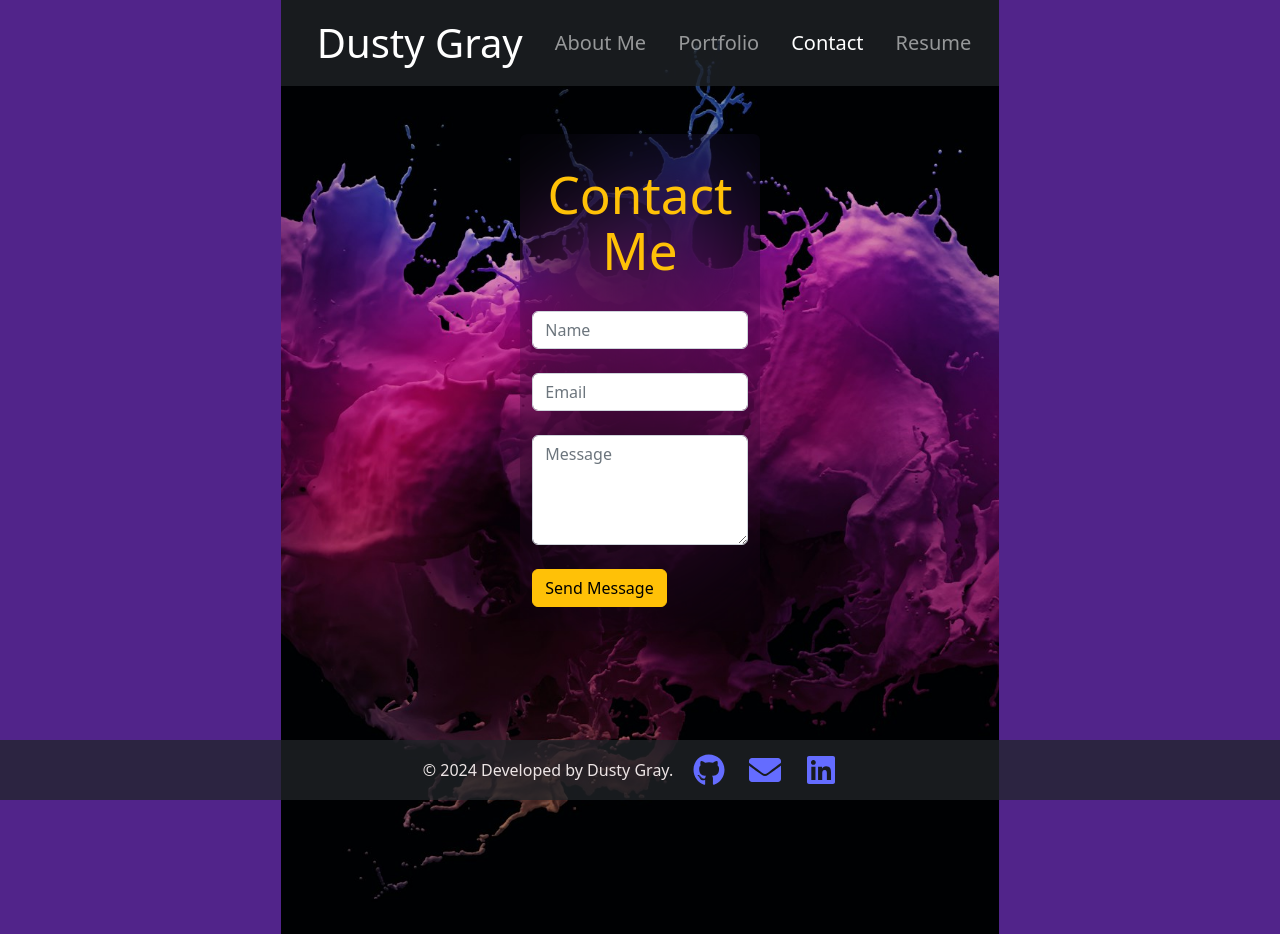
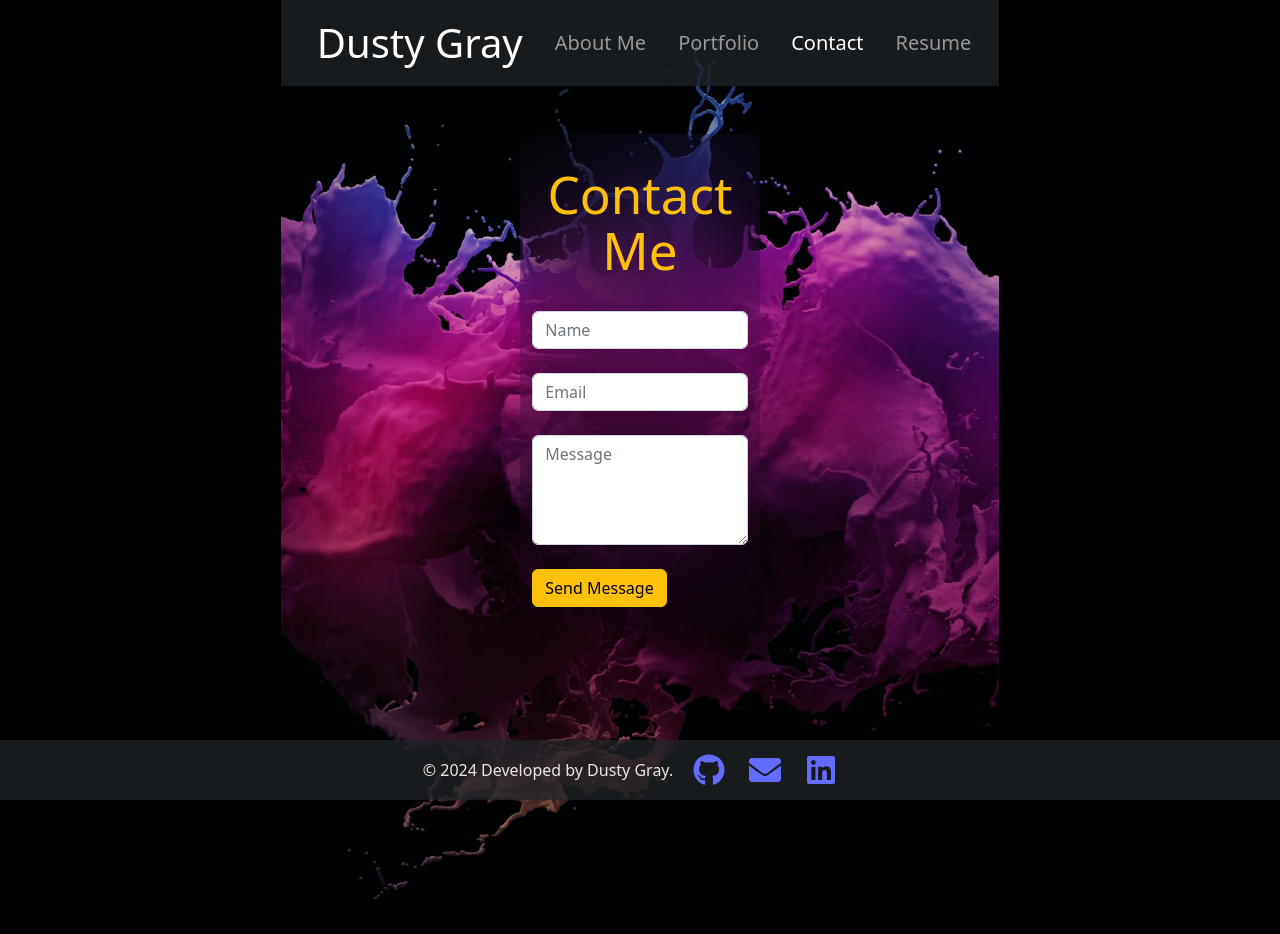
Before and after one commit to RickiBobbii/Dusty-Portfolio, a React (Vite) app: page /Contact in a window 1280 px wide. Built offline with nearby package versions, Linux system fonts and the light colour scheme.

Commit message:
bg color change

```diff
--- a/src/index.css
+++ b/src/index.css
@@ -34,7 +34,7 @@ body {
   place-items: center;
   min-width: 320px;
   min-height: 100vh;
-  background-color: #51248a;
+  background-color: #000000;
   color: rgba(251, 243, 243, 0.934);
   /* TEST background-size: cover; */
   /* background-size: center;
```
